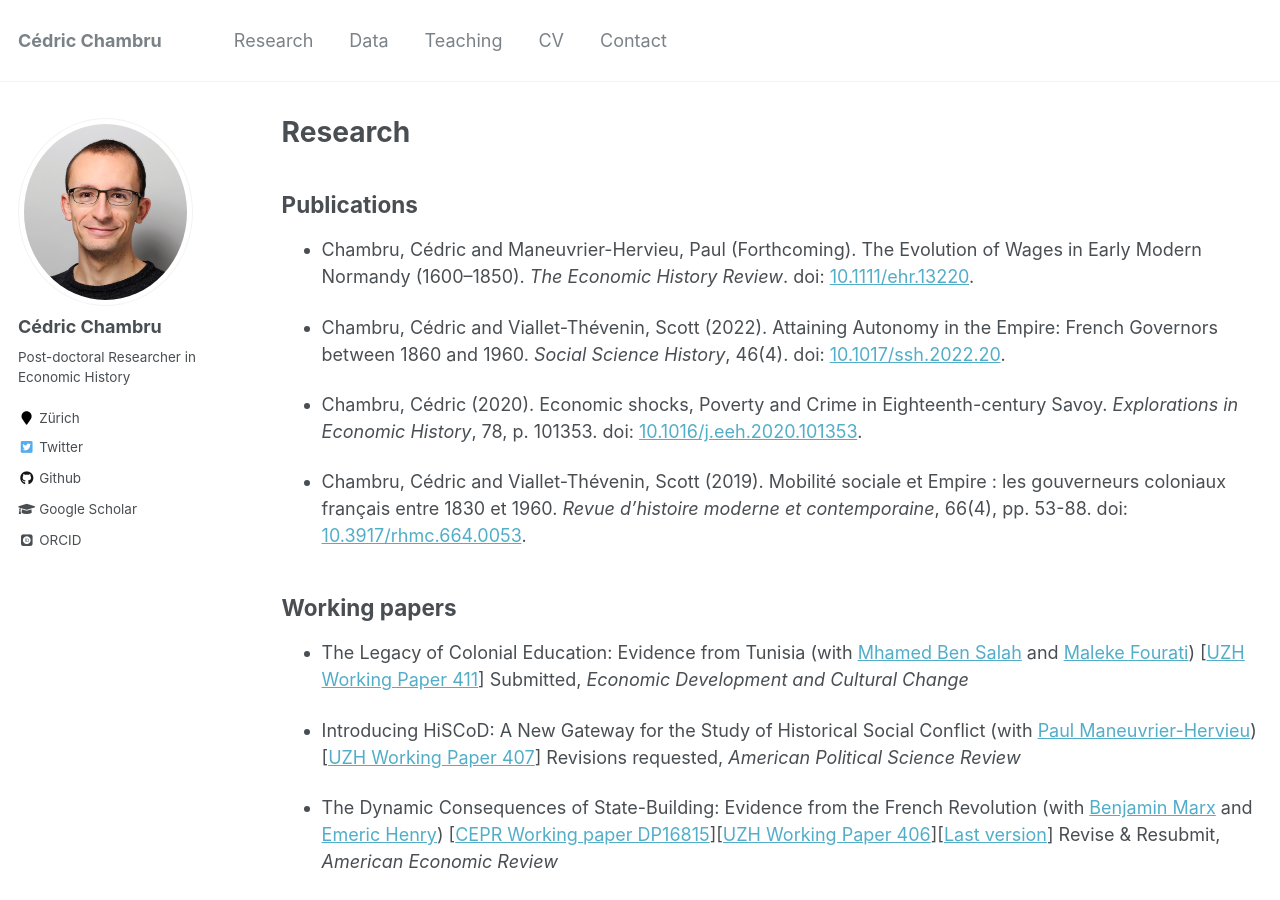
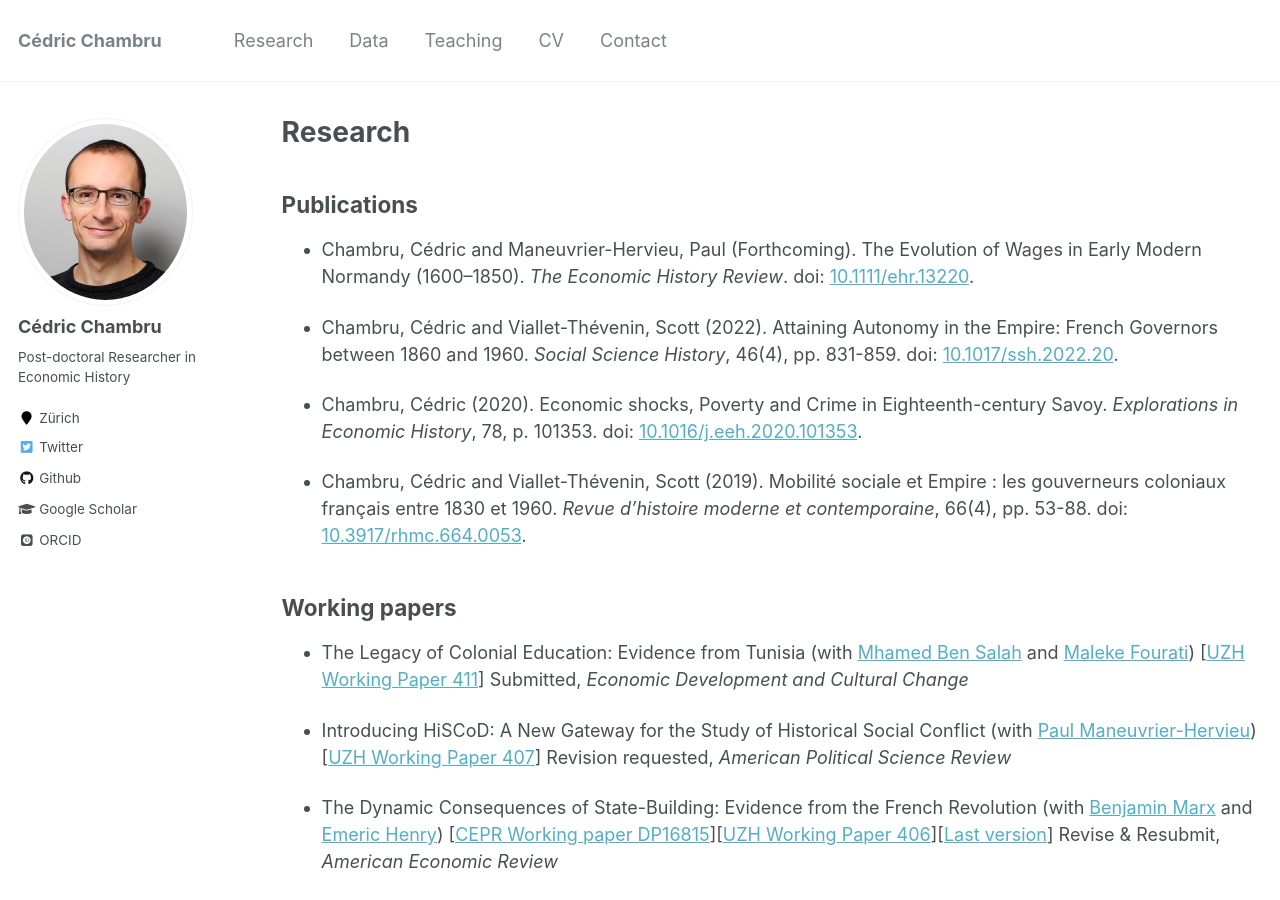
Before and after one commit to CedricChambru/CedricChambru.github.io, a Jekyll site: the page built from _pages/research.md, in a window 1280 px wide and 900 px high. Built offline with Jekyll 4.4.1, drawn with Linux system fonts in a browser that asks for light colours; some web fonts are replaced.

Commit message:
Update research.md

```diff
--- a/_pages/research.md
+++ b/_pages/research.md
@@ -12,7 +12,7 @@ redirect_from:
 
 * Chambru, Cédric and Maneuvrier-Hervieu, Paul (Forthcoming). The Evolution of Wages in Early Modern Normandy (1600–1850). *The Economic History Review*.  doi: [10.1111/ehr.13220](https://doi.org/10.1111/ehr.13220).
 
-* Chambru, Cédric and Viallet-Thévenin, Scott (2022). Attaining Autonomy in the Empire: French Governors between 1860 and 1960. *Social Science History*, 46(4). doi: [10.1017/ssh.2022.20](https://doi.org/10.1017/ssh.2022.20).
+* Chambru, Cédric and Viallet-Thévenin, Scott (2022). Attaining Autonomy in the Empire: French Governors between 1860 and 1960. *Social Science History*, 46(4), pp. 831-859. doi: [10.1017/ssh.2022.20](https://doi.org/10.1017/ssh.2022.20).
 
 * Chambru, Cédric (2020). Economic shocks, Poverty and Crime in Eighteenth-century Savoy. *Explorations in Economic History*, 78, p. 101353. doi: [10.1016/j.eeh.2020.101353](https://doi.org/10.1016/j.eeh.2020.101353).
 
@@ -22,7 +22,7 @@ redirect_from:
 
 * The Legacy of Colonial Education: Evidence from Tunisia (with [Mhamed Ben Salah](https://mhamedbensalah.github.io) and [Maleke Fourati](https://sites.google.com/view/malekefourati)) [[UZH Working Paper 411](https://doi.org/10.5167/uzh-218541)] Submitted, *Economic Development and Cultural Change*
 
-* Introducing HiSCoD: A New Gateway for the Study of Historical Social Conflict (with [Paul Maneuvrier-Hervieu](https://paulmaneuvrierhervieu.github.io)) [[UZH Working Paper 407](https://doi.org/10.5167/uzh-217109)] Revisions requested, *American Political Science Review*
+* Introducing HiSCoD: A New Gateway for the Study of Historical Social Conflict (with [Paul Maneuvrier-Hervieu](https://paulmaneuvrierhervieu.github.io)) [[UZH Working Paper 407](https://doi.org/10.5167/uzh-217109)] Revision requested, *American Political Science Review*
 
 * The Dynamic Consequences of State-Building: Evidence from the French Revolution (with [Benjamin Marx](https://sites.google.com/view/bmarx) and [Emeric Henry](https://sites.google.com/site/emericmlhenry)) [[CEPR Working paper DP16815](https://cepr.org/active/publications/discussion_papers/dp.php?dpno=16815)][[UZH Working Paper 406](https://doi.org/10.5167/uzh-217105)][[Last version](https://drive.google.com/file/d/1Wll4seH5huKJU6ll9ziLA4ixs7BJzSG8/view)] Revise & Resubmit, *American Economic Review*
 
```
